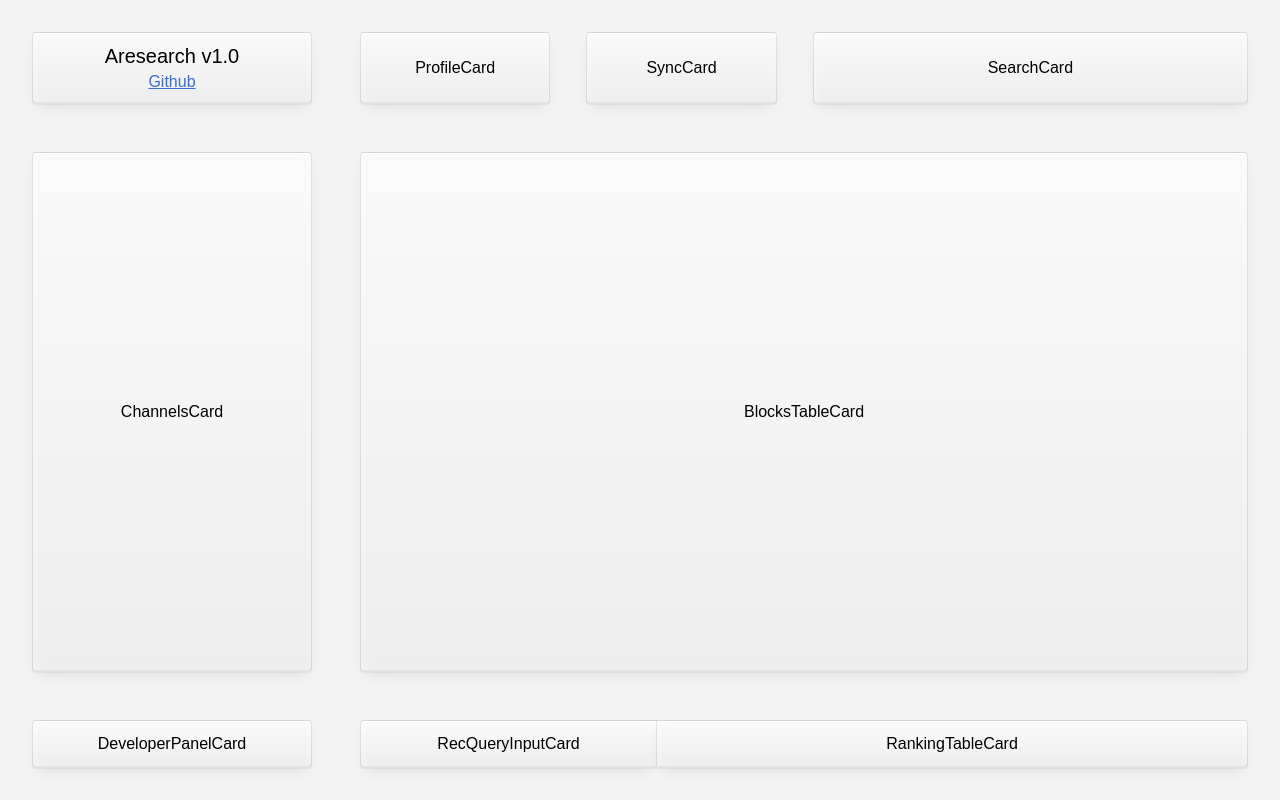
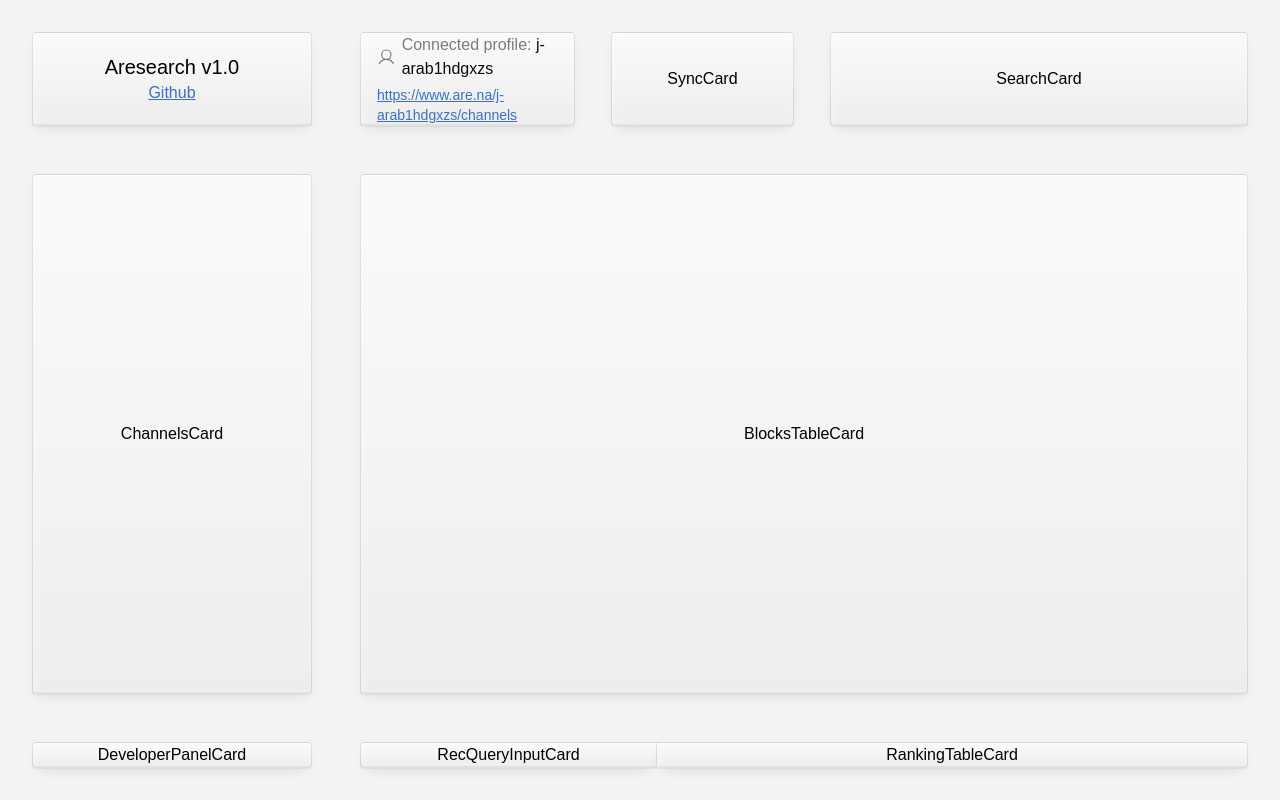
Before and after one commit to pxsswordprotected/aresearch, a Next.js app: page / in a window 1280 px wide. Built offline with nearby package versions, Linux system fonts and the light colour scheme.

Commit message:
profile card done

```diff
--- a/features/dashboard/profile/ProfileCard.tsx
+++ b/features/dashboard/profile/ProfileCard.tsx
@@ -1,11 +1,34 @@
+import { User } from "@phosphor-icons/react/dist/ssr";
 import { Panel } from "@/components/dashboard/panel";
+import { cn } from "@/lib/utils";
+
+// Hardcoded until profile data lands.
+const USERNAME = "j-arab1hdgxzs";
+const PROFILE_URL = `https://www.are.na/${USERNAME}/channels`;
 
 export function ProfileCard({ className }: { className?: string }) {
   return (
-    <Panel className={className}>
-      <div className="flex h-full w-full items-center justify-center">
-        ProfileCard
+    <Panel
+      className={cn(
+        "flex flex-col justify-center items-center px-4 text-black/50",
+        className,
+      )}
+    >
+      <div className="flex items-center gap-1.5 text-[16px]">
+        <User size={28} />
+        <span select-none>
+          Connected profile:{" "}
+          <span className="text-neutral-800">{USERNAME}</span>
+        </span>
       </div>
+      <a
+        href={PROFILE_URL}
+        target="_blank"
+        rel="noopener noreferrer"
+        className="mt-1 text-sm underline text-link-external"
+      >
+        {PROFILE_URL}
+      </a>
     </Panel>
   );
 }
--- a/package.json
+++ b/package.json
@@ -14,6 +14,7 @@
     "lint:spacing": "node scripts/check-even-spacing.ts"
   },
   "dependencies": {
+    "@phosphor-icons/react": "^2.1.10",
     "better-sqlite3": "^11.3.0",
     "next": "^15.3.0",
     "openai": "^4.77.0",
```
Also changed, not shown: 2 other files (tests, documents, lock files or other folders).
